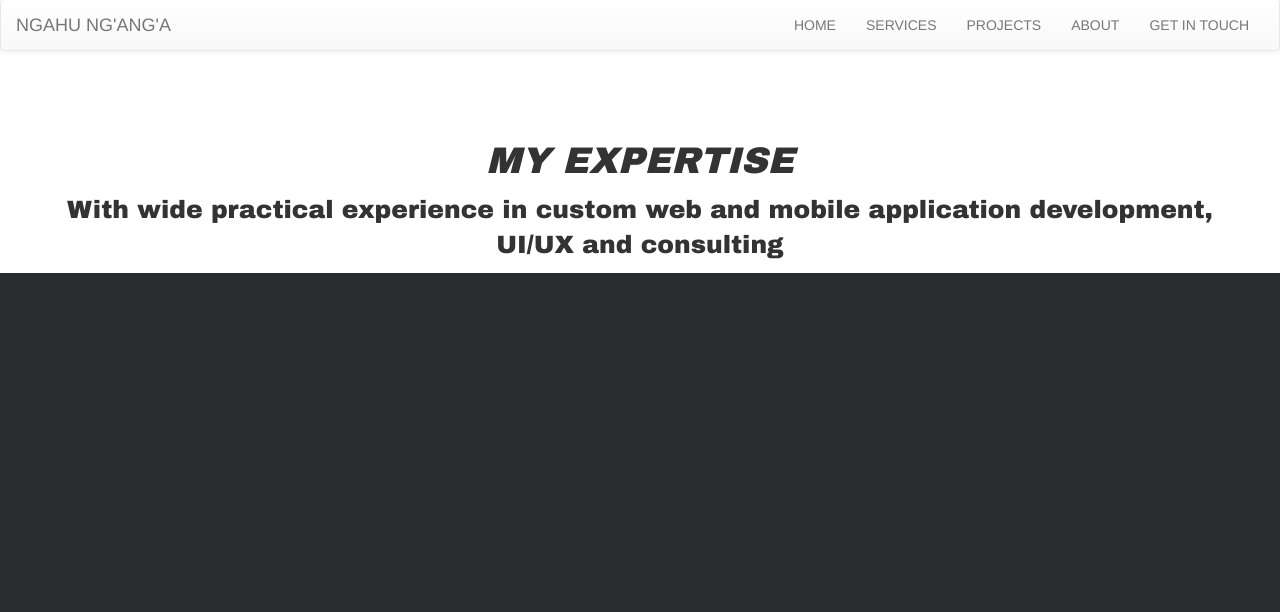
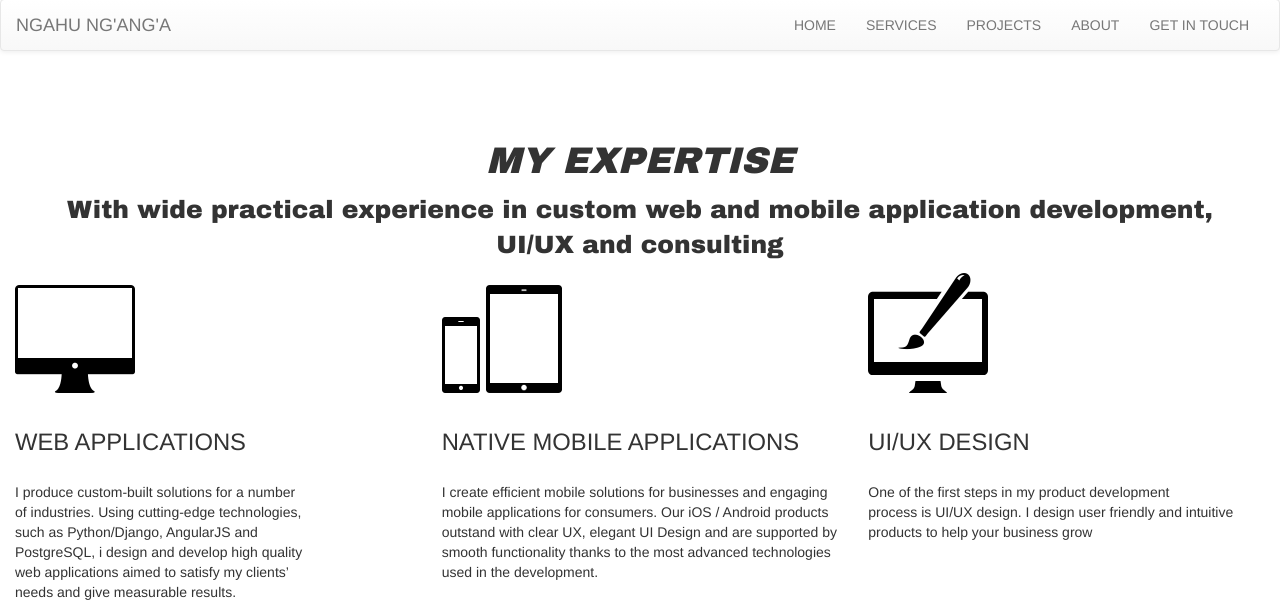
Before and after one commit to Ngahu/Personal-WebPage, a Django app: template Personal/Home/templates/Home/index.html in a window 1280 px wide. Shown: the part 801-1413 px from the top of the page. Before the commit the page ends 1074 px from the top, so only its background shows below. Run offline with Django 3.2, Linux system fonts and the light colour scheme; the template is opened without the code that fills it, so the values that code supplies are empty; some libraries are stand-ins or nearby versions.

Commit message:
adding of the images tht hve bbeen used in the capabilities section

```diff
--- a/Personal/Home/static/css/base.css
+++ b/Personal/Home/static/css/base.css
@@ -150,3 +150,18 @@
   color: #333;
   font-size: 30px;
 }
+
+
+.paragraph-expertiseSection h2{
+  font-size: 100px;
+
+}
+
+h2{
+  color: #333;
+  padding: 15px 0 ;
+  font-size: 1.7em;
+  line-height: 1.2;
+  text-transform: uppercase;
+  font-weight: 500;
+}
--- a/Personal/Home/templates/Home/index.html
+++ b/Personal/Home/templates/Home/index.html
@@ -80,9 +80,47 @@
         <p id="para">
           With wide practical experience in custom web and mobile application development, <br> UI/UX and consulting
         </p>
-      </div>
-    </div>
+      </div><!--mine -->
+    </div><!--col-xs-12 col-md-12 -->
+    <div class="container-fluid">
+      <div class="row">
 
+        <div class="col-md-4">
+
+            <img src="static/images/Web_apps.png" alt="" class="img-responsive" />
+
+            <p class="paragraph-expertiseSection">
+                <h2>WEB APPLICATIONS</h2>
+              I produce custom-built solutions for a number <br> of industries. Using cutting-edge technologies, <br> such as Python/Django, AngularJS and <br> PostgreSQL, i design and develop high quality <br> web applications aimed to satisfy my clients’ <br> needs and give measurable results.
+
+            </p>
+
+        </div><!-- end of.col-xs-6 .col-md-4 -->
+
+        <div class="col-md-4">
+          <img src="static/images/mobile__apps.png" alt="" class="img-responsive" />
+
+          <p class="paragraph-expertiseSection">
+            <h2>NATIVE MOBILe APPLICATIONS</h2>
+            I create efficient mobile solutions for businesses and engaging mobile applications for consumers. Our iOS / Android products outstand with clear UX, elegant UI Design and are supported by smooth functionality thanks to the most advanced technologies used in the development.
+
+          </p>
+        </div><!-- end of.col-xs-6 .col-md-4 -->
+
+        <div class="col-md-4">
+          <img src="static/images/Ui~~UX.png" alt="" class="img-responsive" />
+
+          <p class="paragraph-expertiseSection">
+            <h2>UI/UX DESIGN</h2>
+            One of the first steps in my product development <br> process is UI/UX design.  I design user friendly and intuitive products to help your business grow
+
+          </p>
+        </div><!-- end of.col-xs-6 .col-md-4 -->
+
+
+
+      </div><!--end of row -->
+    </div><!--end of container -->
 
   </div><!--end of row -->
 </div><!--end of container-fluid -->
```
Also changed, not shown: Personal/Home/static/images/Ui~~UX.png (added), Personal/Home/static/images/Web_apps.png (added), Personal/Home/static/images/mobile__apps.png (added).
